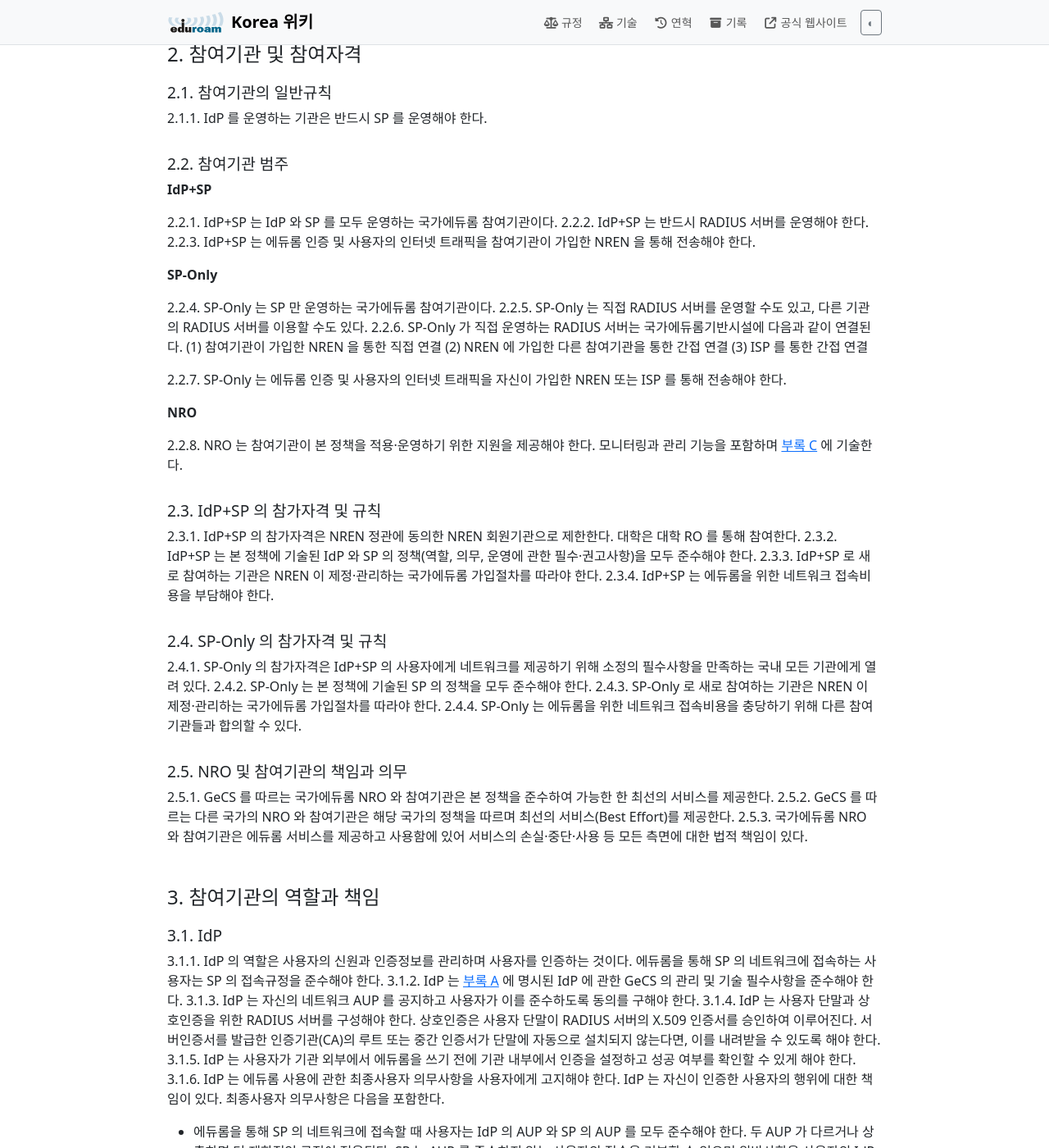
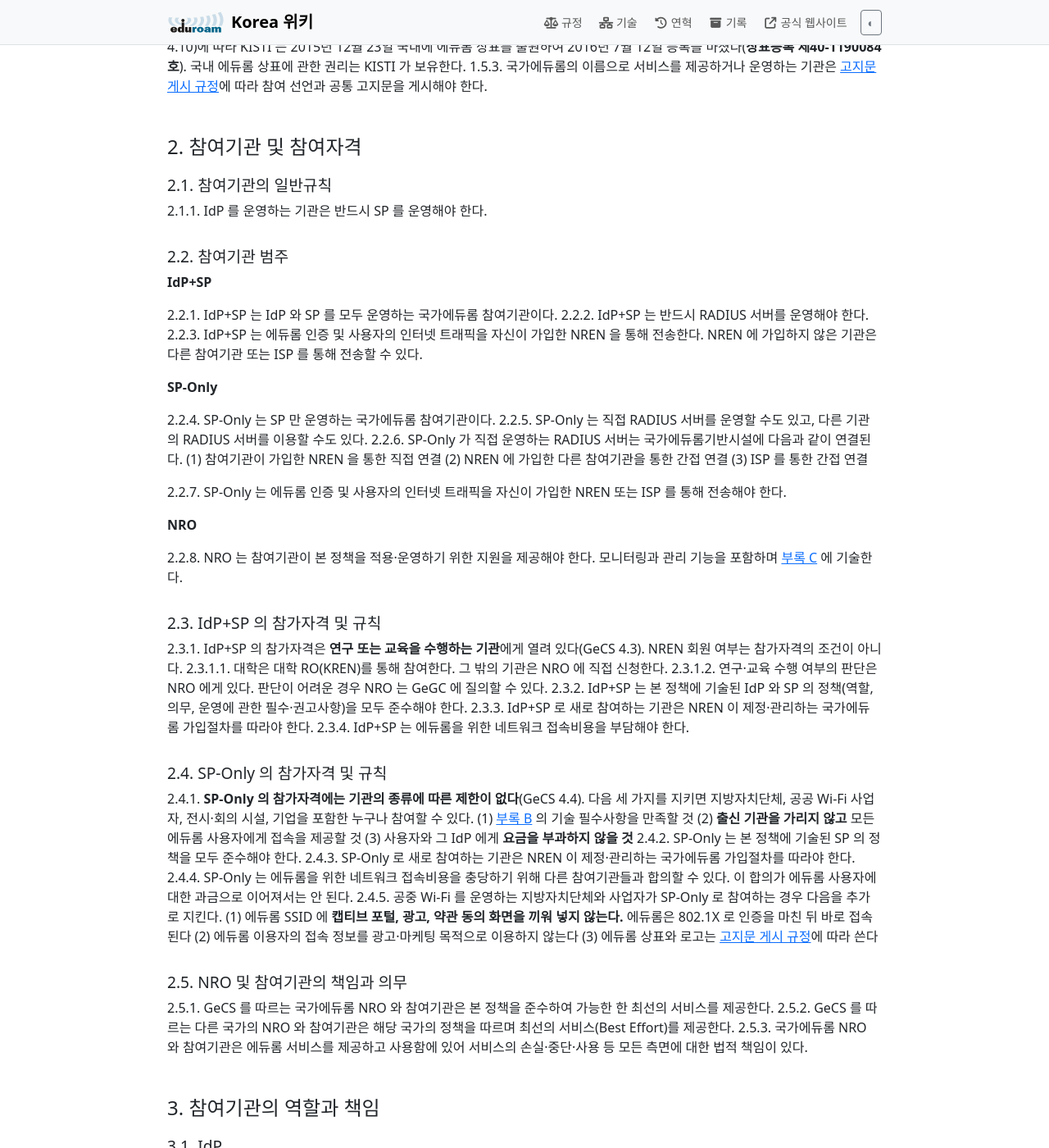
Before and after one commit to eduroam-kr/eduroam-kr-wiki, a Jekyll site: the page built from _docs/rules/provisions.md, in a window 1280 px wide and 1400 px high, scrolled down 3989 px. Shown: the whole window at 82% size. Built offline with Jekyll 4.4.1, drawn with Linux system fonts in a browser that asks for light colours; some web fonts are replaced; some of the changed text lies outside the part shown.

Commit message:
feat: 운영약관 v1.1 — 인증정보 관리 신설, 참가자격 완화
3.1.8 을 새로 둔다. 약한 비밀번호를 금지하는 조항이 없어서, 생년월일 여섯 자리를
에듀롬 비밀번호로 쓰라고 안내하는 기관이 나와도 걸리는 데가 없었다. 로밍이라
한 기관의 약한 인증이 전 세계 참여기관에 노출된다.

참가자격은 반대로 너무 좁았다. GeCS 4.4 는 SP 자격에 제한을 두지 말라고 하는데
우리는 "NREN 회원기관" 으로 묶어 두었다. IdP 제한도 GeCS 4.3 의 연구·교육 기관
기준으로 되돌린다. 지자체와 공중 Wi-Fi 사업자가 SP 로 들어올 수 있고, 그 경우
캡티브 포털·광고를 끼워 넣지 못하게 2.4.5 를 둔다.

Co-Authored-By: Claude <noreply@anthropic.com>

```diff
--- a/_docs/rules/provisions.md
+++ b/_docs/rules/provisions.md
@@ -1,12 +1,12 @@
 ---
 title: 국가에듀롬 운영약관
-version: v1.0
+version: v1.1
 updated: 2026-10-03
 section: 규정
 section_url: /rules/
 ---
 
-**eduroam KR NRO Provisions v1.0**
+**eduroam KR NRO Provisions v1.1**
 
 대한민국 eduroam(이하 **국가에듀롬**)의 국가 로밍 운영기관(NRO)과 참여기관이 지켜야 할 규칙을 정합니다. 이 약관은 GÉANT 가 정한 [eduroam Compliance Statement](https://eduroam.org/support/eduroam-documentation/)(GeCS)의 필수사항을 만족합니다.
 
@@ -20,6 +20,7 @@ section_url: /rules/
 
 | 판 | 일자 | 비고 |
 |---|---|---|
+| v1.1 | 2026-10-03 | 3.1.8 인증정보 관리 신설. IdP+SP 참가자격에서 NREN 회원 제한 삭제(2.3.1), SP-Only 참가자격에 종류 제한이 없음을 명시하고 공중 Wi-Fi 사업자 조항 신설(2.4.1, 2.4.5) |
 | v1.0 | 2026-10-03 | 확정. 대학 로밍 운영기관 변경(KREN), 상표 등록 반영, 연락처·정보 제출 경로 현행화 |
 | v0.1 | 2018-03-12 | 초안 작성 (장민석) |
 
@@ -144,7 +145,7 @@ section_url: /rules/
 
 2.2.1. IdP+SP 는 IdP 와 SP 를 모두 운영하는 국가에듀롬 참여기관이다.
 2.2.2. IdP+SP 는 반드시 RADIUS 서버를 운영해야 한다.
-2.2.3. IdP+SP 는 에듀롬 인증 및 사용자의 인터넷 트래픽을 참여기관이 가입한 NREN 을 통해 전송해야 한다.
+2.2.3. IdP+SP 는 에듀롬 인증 및 사용자의 인터넷 트래픽을 자신이 가입한 NREN 을 통해 전송한다. NREN 에 가입하지 않은 기관은 다른 참여기관 또는 ISP 를 통해 전송할 수 있다.
 
 **SP-Only**
 
@@ -164,7 +165,9 @@ section_url: /rules/
 ### 2.3. IdP+SP 의 참가자격 및 규칙
 {: #s2-3 }
 
-2.3.1. IdP+SP 의 참가자격은 NREN 정관에 동의한 NREN 회원기관으로 제한한다. 대학은 대학 RO 를 통해 참여한다.
+2.3.1. IdP+SP 의 참가자격은 **연구 또는 교육을 수행하는 기관**에게 열려 있다(GeCS 4.3). NREN 회원 여부는 참가자격의 조건이 아니다.
+2.3.1.1. 대학은 대학 RO(KREN)를 통해 참여한다. 그 밖의 기관은 NRO 에 직접 신청한다.
+2.3.1.2. 연구·교육 수행 여부의 판단은 NRO 에게 있다. 판단이 어려운 경우 NRO 는 GeGC 에 질의할 수 있다.
 2.3.2. IdP+SP 는 본 정책에 기술된 IdP 와 SP 의 정책(역할, 의무, 운영에 관한 필수·권고사항)을 모두 준수해야 한다.
 2.3.3. IdP+SP 로 새로 참여하는 기관은 NREN 이 제정·관리하는 국가에듀롬 가입절차를 따라야 한다.
 2.3.4. IdP+SP 는 에듀롬을 위한 네트워크 접속비용을 부담해야 한다.
@@ -172,10 +175,17 @@ section_url: /rules/
 ### 2.4. SP-Only 의 참가자격 및 규칙
 {: #s2-4 }
 
-2.4.1. SP-Only 의 참가자격은 IdP+SP 의 사용자에게 네트워크를 제공하기 위해 소정의 필수사항을 만족하는 국내 모든 기관에게 열려 있다.
+2.4.1. **SP-Only 의 참가자격에는 기관의 종류에 따른 제한이 없다**(GeCS 4.4). 다음 세 가지를 지키면 지방자치단체, 공공 Wi-Fi 사업자, 전시·회의 시설, 기업을 포함한 누구나 참여할 수 있다.
+(1) [부록 B](#appendix-b) 의 기술 필수사항을 만족할 것
+(2) **출신 기관을 가리지 않고** 모든 에듀롬 사용자에게 접속을 제공할 것
+(3) 사용자와 그 IdP 에게 **요금을 부과하지 않을 것**
 2.4.2. SP-Only 는 본 정책에 기술된 SP 의 정책을 모두 준수해야 한다.
 2.4.3. SP-Only 로 새로 참여하는 기관은 NREN 이 제정·관리하는 국가에듀롬 가입절차를 따라야 한다.
-2.4.4. SP-Only 는 에듀롬을 위한 네트워크 접속비용을 충당하기 위해 다른 참여기관들과 합의할 수 있다.
+2.4.4. SP-Only 는 에듀롬을 위한 네트워크 접속비용을 충당하기 위해 다른 참여기관들과 합의할 수 있다. 이 합의가 에듀롬 사용자에 대한 과금으로 이어져서는 안 된다.
+2.4.5. 공중 Wi-Fi 를 운영하는 지방자치단체와 사업자가 SP-Only 로 참여하는 경우 다음을 추가로 지킨다.
+(1) 에듀롬 SSID 에 **캡티브 포털, 광고, 약관 동의 화면을 끼워 넣지 않는다.** 에듀롬은 802.1X 로 인증을 마친 뒤 바로 접속된다
+(2) 에듀롬 이용자의 접속 정보를 광고·마케팅 목적으로 이용하지 않는다
+(3) 에듀롬 상표와 로고는 [고지문 게시 규정]({{ '/rules/notice/' | relative_url }})에 따라 쓴다
 
 ### 2.5. NRO 및 참여기관의 책임과 의무
 {: #s2-5 }
@@ -206,6 +216,12 @@ section_url: /rules/
 - 사용자 기기의 보안은 최신으로 관리되어야 한다. 보안 패치와 백신이 설치되어야 하며, 보안 취약점이 발견된 기기는 SP 가 접속을 거부할 수 있다.
 
 3.1.7. IdP 는 SP 가 보고한 사용자의 위반사항에 대해 적절한 조치를 취할 수 있으며 사용자의 에듀롬 인증을 거부할 수 있다.
+3.1.8. IdP 는 인증정보가 추측으로 뚫리지 않도록 관리해야 한다. 에듀롬은 로밍 서비스이므로, 한 기관의 약한 인증은 그 기관만의 문제로 끝나지 않는다. 그 계정으로 전 세계 참여기관에 접속할 수 있고, 실패한 시도조차 NRO 와 상위 RADIUS 서버의 기록에 남는다.
+(1) (필수) **생년월일, 주민등록번호의 일부, 학번·사번, 전화번호처럼 공개되었거나 쉽게 알아낼 수 있는 값을 에듀롬 비밀번호로 쓰거나 초기 비밀번호로 배포해서는 안 된다.**
+(2) (필수) 모든 사용자에게 **같은 초기 비밀번호**를 주어서는 안 된다. 초기 비밀번호를 발급한 경우 사용자가 바꿀 수 있는 수단을 제공해야 한다.
+(3) (필수) 계정은 1인 1개로 하며, **여러 사람이 함께 쓰는 공용 계정으로 에듀롬 인증을 제공해서는 안 된다.**
+(4) (권고) 같은 계정에 대한 반복된 인증 실패를 탐지하고 제한한다.
+(5) (필수) 인증정보 유출이 의심되면 해당 계정의 에듀롬 인증을 즉시 중지하고 [4.6.2](#s4-6) 에 따라 NRO 에 통지한다.
 
 ### 3.2. SP
 {: #s3-2 }
```
